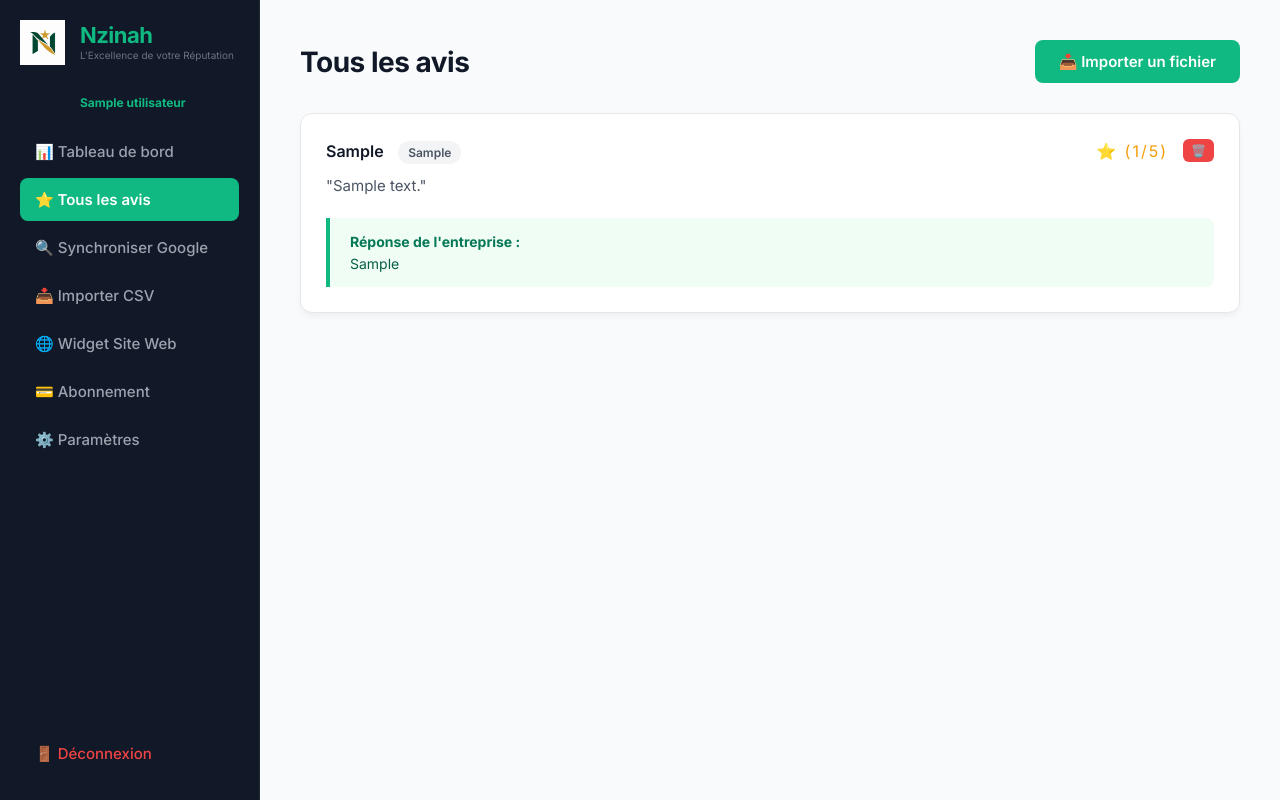
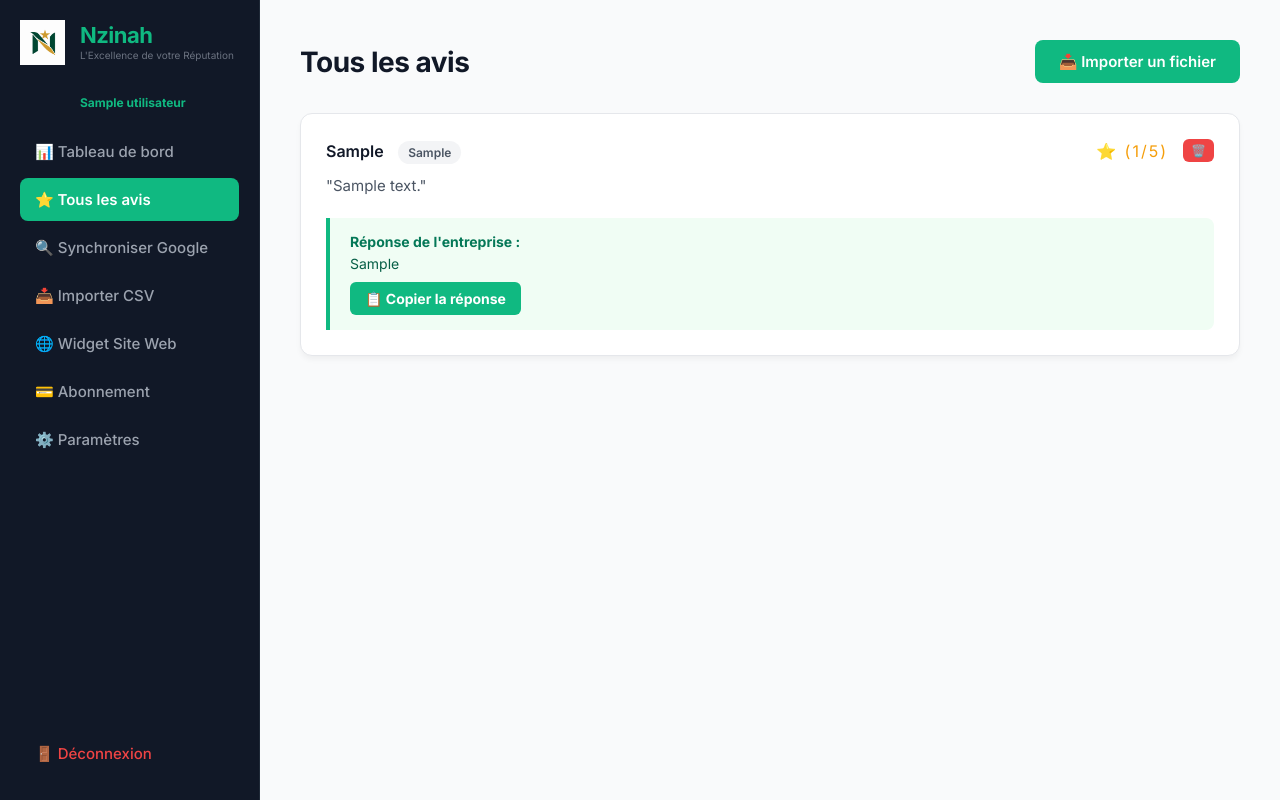
Before and after one commit to kenfack30/Nzinah, a Flask app: template templates/tous_les_avis.html in a window 1280 px wide. Run offline with Flask 3, Linux system fonts and the light colour scheme; the template is opened without the code that fills it: values that come from a table or form of the project are taken from there, others are empty; a user stored in the database is signed in; tables that the repository leaves empty hold one stand-in row (values such as "Sample post"); some libraries are stand-ins or nearby versions.

Commit message:
Implement copy response feature for reviews
Added functionality to copy company responses to clipboard.

```diff
--- a/templates/tous_les_avis.html
+++ b/templates/tous_les_avis.html
@@ -59,7 +59,14 @@
             <p class="review-text">"{{ avis.texte }}"</p>
 
             {% if avis.reponse %}
-            <div class="review-reply"><strong>Réponse de l'entreprise :</strong> {{ avis.reponse }}</div>
+            <div class="review-reply" style="position: relative;">
+                <strong>Réponse de l'entreprise :</strong>
+                <p id="reponse-all-{{ avis.id }}" style="margin-top: 5px;">{{ avis.reponse }}</p>
+
+                <button onclick="copierTexte('reponse-all-{{ avis.id }}')" style="margin-top: 10px; background-color: #10b981; color: white; border: none; padding: 8px 15px; border-radius: 6px; cursor: pointer; font-weight: bold; font-size: 14px;">
+                    📋 Copier la réponse
+                </button>
+            </div>
             {% else %}
             <form method="POST" action="{{ url_for('accueil') }}" class="reply-form" style="display: flex; gap: 10px; align-items: center;">
                 <input type="hidden" name="avis_id" value="{{ avis.id }}">
@@ -74,5 +81,17 @@
         <p style="color: #6b7280; text-align: center; margin-top: 50px;">Aucun avis pour le moment.</p>
         {% endfor %}
     </div>
+
+    <script>
+        function copierTexte(idElement) {
+            var texte = document.getElementById(idElement).innerText;
+
+            navigator.clipboard.writeText(texte).then(function() {
+                alert("✅ Réponse copiée ! Vous pouvez maintenant la coller sur Google.");
+            }, function(err) {
+                alert("❌ Erreur lors de la copie.");
+            });
+        }
+    </script>
 </body>
 </html>
```
